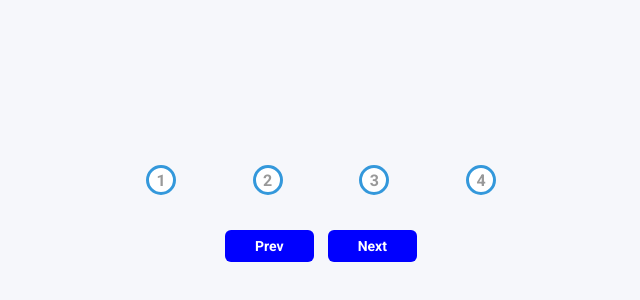
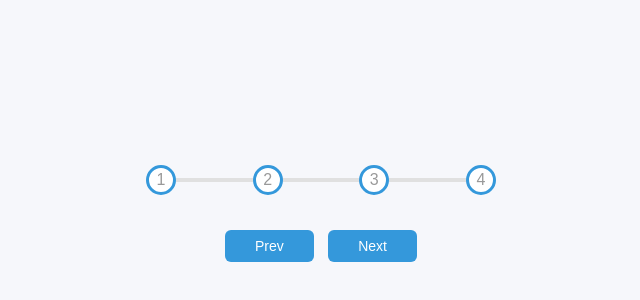
Before and after one commit to Tduncan14/50javascriptDays, a plain HTML site: page progress-bar/index.html in a window 1280 px wide. Shown: the part 184-484 px from the top of the page, without its empty margins (319-959 px from the left). Drawn offline with Linux system fonts and the light colour scheme; a web font is replaced by a local one.

Commit message:
keep moving forward

```diff
--- a/progress-bar/style.css
+++ b/progress-bar/style.css
@@ -1,112 +1,100 @@
+@import url('https://fonts.googleapis.com/css?family=Muli&display=swap');
 
-@import url('https://fonts.googleapis.com/css2?family=Roboto:ital,wght@0,700;1,400&display=swap');
-
-/*
-font-family: 'Roboto', sans-serif; */
-
-
-:root{
-    --line--border-fill: #3498db;
-    --line-border-empty:#e0e0e0;
+:root {
+  --line-border-fill: #3498db;
+  --line-border-empty: #e0e0e0;
 }
 
-
 * {
-    box-sizing:border-box;
+  box-sizing: border-box;
 }
 
 body {
-    font-family: 'Roboto',sans-serif;
-    background-color:#f6f7fb;
-    display:flex;
-    margin:0;
-    flex-direction:column;
-    height:100vh;
-    align-items:center;
-    justify-content:center;
-    overflow:hidden;
+  background-color: #f6f7fb;
+  font-family: 'Muli', sans-serif;
+  display: flex;
+  align-items: center;
+  justify-content: center;
+  height: 100vh;
+  overflow: hidden;
+  margin: 0;
 }
 
-
-.container{
-    text-align:center;
+.container {
+  text-align: center;
 }
 
-
-.progress-container{
-    display:flex;
-    justify-content:space-between;
-    position:relative;
-    margin-bottom:30px;
-    max-width:100%;
-    width: 350px;
+.progress-container {
+  display: flex;
+  justify-content: space-between;
+  position: relative;
+  margin-bottom: 30px;
+  max-width: 100%;
+  width: 350px;
 }
 
 .progress-container::before {
-    content:'';
-    background-color: #e0e0e0;
-    position:absolute;
-    top:50%;
-    left:0;
-    transform:translate(-50%);
-    height:4px;
-    width:0%;
-    z-index:-1;
+  content: '';
+  background-color: var(--line-border-empty);
+  position: absolute;
+  top: 50%;
+  left: 0;
+  transform: translateY(-50%);
+  height: 4px;
+  width: 100%;
+  z-index: -1;
+}
+
+.progress {
+  background-color: var(--line-border-fill);
+  position: absolute;
+  top: 50%;
+  left: 0;
+  transform: translateY(-50%);
+  height: 4px;
+  width: 0%;
+  z-index: -1;
+  transition: 0.4s ease;
 }
 
 .circle {
-    background-color:#fff;
-    border-radius:50%;
-    color:#999;
-    height:30px;
-    width:30px;
-    display:flex;
-    align-items:center;
-    justify-content:center;
-    border:3px solid #e0e0e0;
-    transition:.4s ease;
+  background-color: #fff;
+  color: #999;
+  border-radius: 50%;
+  height: 30px;
+  width: 30px;
+  display: flex;
+  align-items: center;
+  justify-content: center;
+  border: 3px solid var(--line-border-empty);
+  transition: 0.4s ease;
 }
 
 .circle.active {
-    border-color:#3498db;
+  border-color: var(--line-border-fill);
 }
 
-
-
-
-.progress {
-    background-color: #3498db;
-    position:absolute;
-    top:50%;
-    left:0;
-    transform:translate(-50%);
-    height:4px;
-    width:0%;
-    z-index:-1;
-    transition: .4s ease;
+.btn {
+  background-color: var(--line-border-fill);
+  color: #fff;
+  border: 0;
+  border-radius: 6px;
+  cursor: pointer;
+  font-family: inherit;
+  padding: 8px 30px;
+  margin: 5px;
+  font-size: 14px;
 }
 
-
-.btn {
-    background-color:blue;
-    color:white;
-    border:0;
-    border-radius:6px;
-    cursor:pointer;
-    font-family:inherit;
-    padding:8px 30px;
-    margin:5px;
-    font-size:14px;
+.btn:active {
+  transform: scale(0.98);
 }
 
-.btn:active{
-    transform:scale(0.98);
+.btn:focus {
+  outline: 0;
 }
 
-.btn:focus{
-    outline:0;
+.btn:disabled {
+  background-color: var(--line-border-empty);
+  cursor: not-allowed;
 }
-
-.btn:disabled{
-    background-color:var(--line--border-empty);
-}
```
